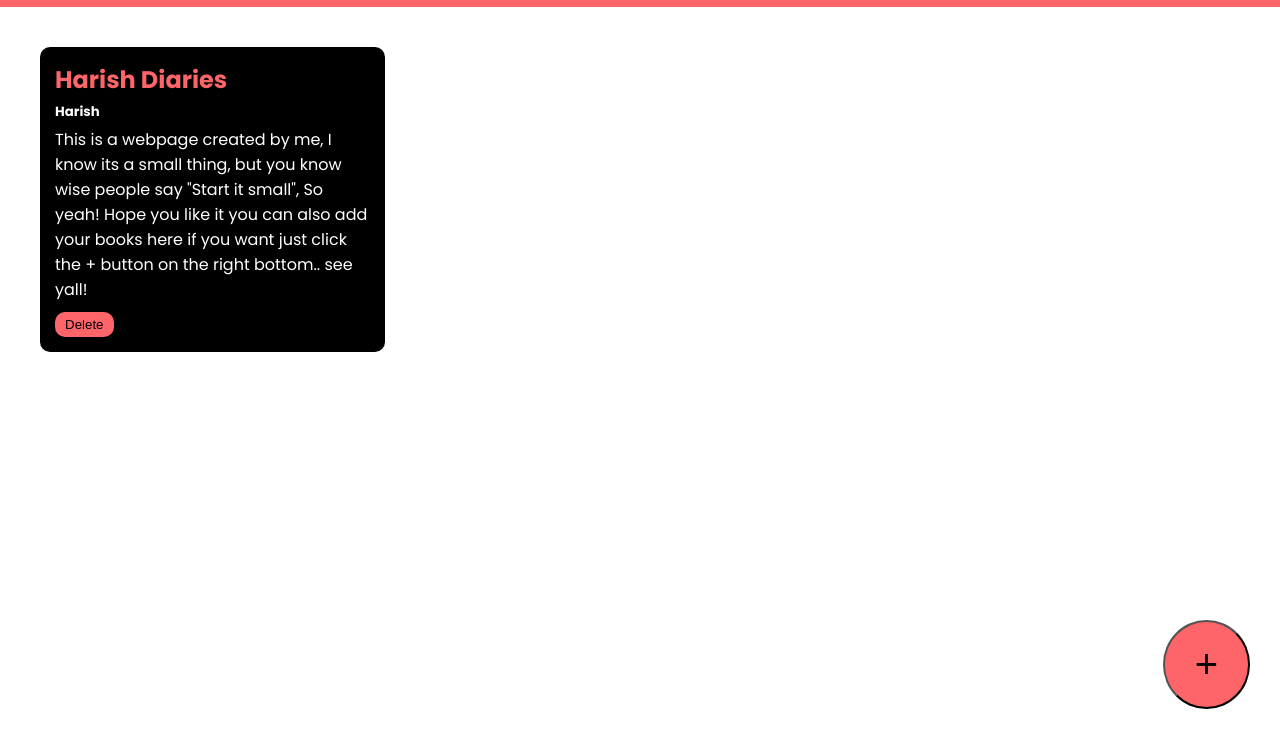
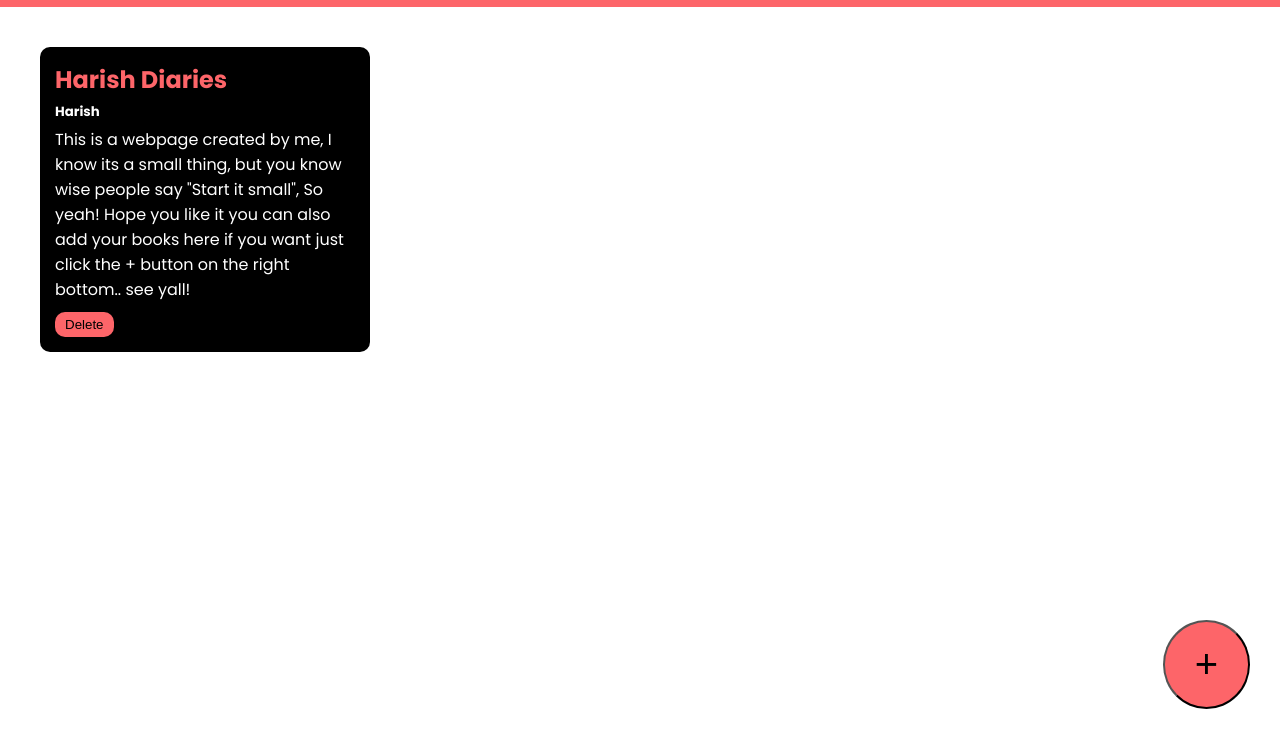
Before and after one commit to Harish-clever/Bookhub, a plain HTML site: page index.html in a window 1280 px wide. Shown: the part 61-800 px from the top of the page. Drawn offline with Linux system fonts and the light colour scheme.

Commit message:
new files are added

```diff
--- a/style.css
+++ b/style.css
@@ -16,12 +16,14 @@ body {
 }
 .book-container {
   padding: 15px;
-  width: 25%;
+  width: 300px;
+  max-width: 90%;
   background-color: black;
   color: white;
   border-radius: 10px;
   margin: 30px;
   display:inline-block;
+
   vertical-align:top;
 
 }
```
